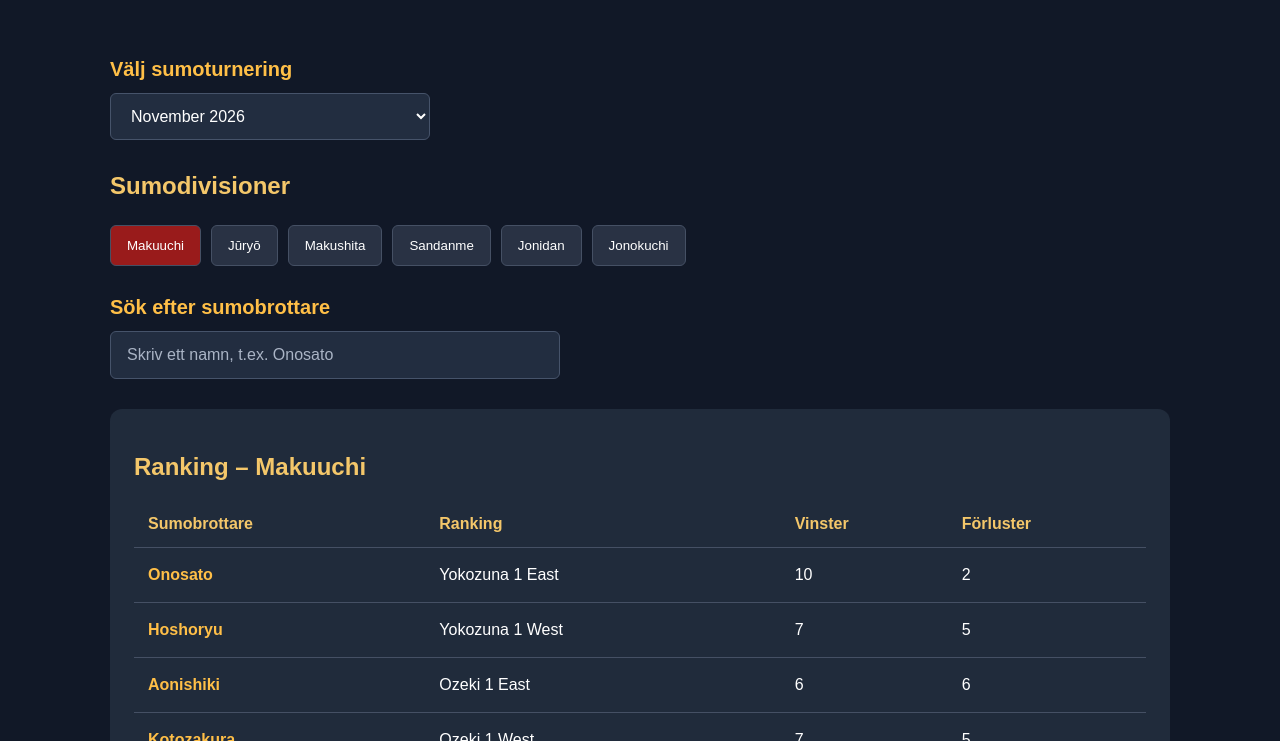
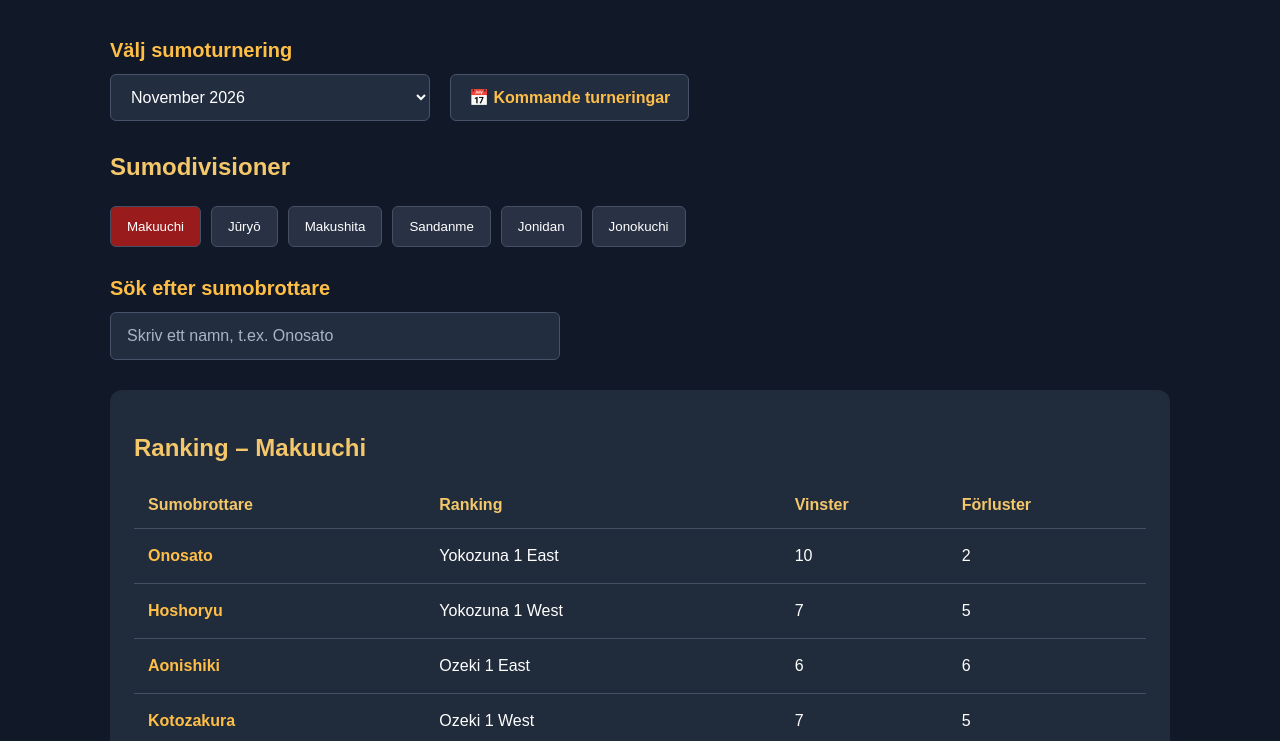
Before and after one commit to sjoblomahlstrom/sumo-stats, a plain HTML site: page index.html in a window 1280 px wide. Shown: the part 359-1100 px from the top of the page. Drawn offline with Linux system fonts and the light colour scheme; no server answers.

Commit message:
Move future tournaments button next to tournament selector

```diff
--- a/index.html
+++ b/index.html
@@ -26,7 +26,6 @@
             >
                 ▶ NHK WORLD-JAPAN (YouTube) ↗
             </a>
-<a href="#future-tournaments" id="future-nav-link" class="live-nav-link">📅 Kommande turneringar</a>
 <a href="#live-results" id="live-nav-link" class="live-nav-link">🥋 Liveresultat</a>
             <a href="#sumo-ai" id="ai-nav-link" class="live-nav-link">🤖 AI Assistant</a>
         </div>
@@ -54,6 +53,10 @@
             <option value="202603">Mars 2026</option>
             <option value="202601">Januari 2026</option>
         </select>
+
+        <a href="#future-tournaments" id="future-select-link" class="future-select-link">
+            📅 Kommande turneringar 2027–2031
+        </a>
     </section>
 
     <section>
--- a/script.js
+++ b/script.js
@@ -734,7 +734,7 @@ function updatePage() {
     const ft = futureTranslations[currentLanguage];
 
     const futureElements = {
-        "future-nav-link": ft.nav,
+        "future-select-link": ft.nav,
         "future-title": ft.title,
         "future-description": ft.description,
         "future-year-label": ft.year,
--- a/style.css
+++ b/style.css
@@ -1018,3 +1018,44 @@ th {
     opacity: 1 !important;
     visibility: visible !important;
 }
+
+/* Tournament selector and future tournaments button */
+.tournament-section {
+    display: flex;
+    flex-wrap: wrap;
+    align-items: flex-end;
+    column-gap: 20px;
+    row-gap: 12px;
+}
+
+#tournament-label {
+    flex-basis: 100%;
+    margin-bottom: 0;
+}
+
+.future-select-link {
+    display: inline-flex;
+    align-items: center;
+    justify-content: center;
+    min-height: 47px;
+    padding: 0 18px;
+    background-color: #222d40;
+    color: #ffbf47;
+    border: 1px solid #46536a;
+    border-radius: 6px;
+    font-size: 16px;
+    font-weight: 600;
+    text-decoration: none;
+}
+
+.future-select-link:hover,
+.future-select-link:focus-visible {
+    background-color: #34435c;
+    border-color: #ffbf47;
+}
+
+@media (max-width: 650px) {
+    .future-select-link {
+        width: 100%;
+    }
+}
```
